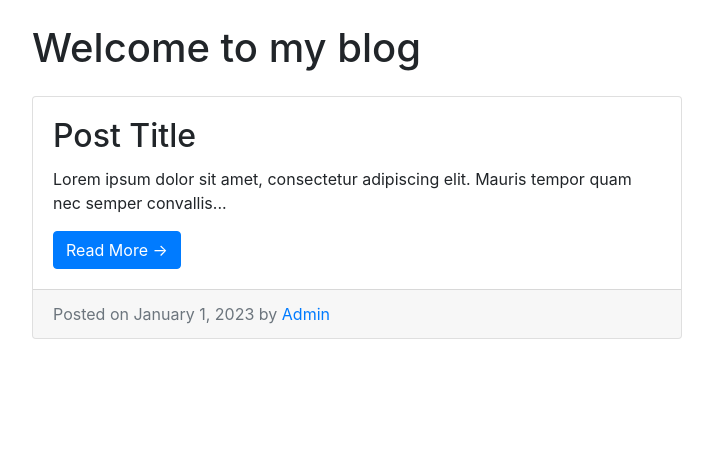
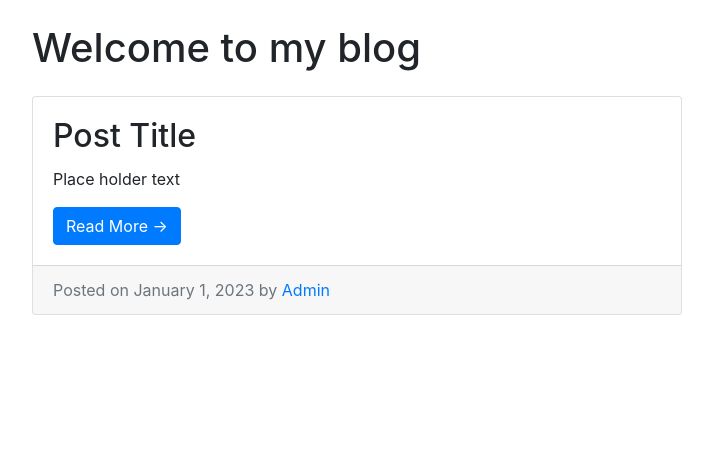
Before and after one commit to rjones18/Azure-App, a Flask app: page / in a window 1280 px wide. Shown: the part 76-531 px from the top of the page, without its empty margins (283-996 px from the left). Run offline with Flask 3, Linux system fonts and the light colour scheme; some libraries are stand-ins or nearby versions.

Commit message:
Update index.html

```diff
--- a/templates/index.html
+++ b/templates/index.html
@@ -19,7 +19,7 @@
         <div class="card mb-4">
             <div class="card-body">
                 <h2 class="card-title">Post Title</h2>
-                <p class="card-text">Lorem ipsum dolor sit amet, consectetur adipiscing elit. Mauris tempor quam nec semper convallis...</p>
+                <p class="card-text">Place holder text</p>
                 <a href="#" class="btn btn-primary">Read More &rarr;</a>
             </div>
             <div class="card-footer text-muted">
```
